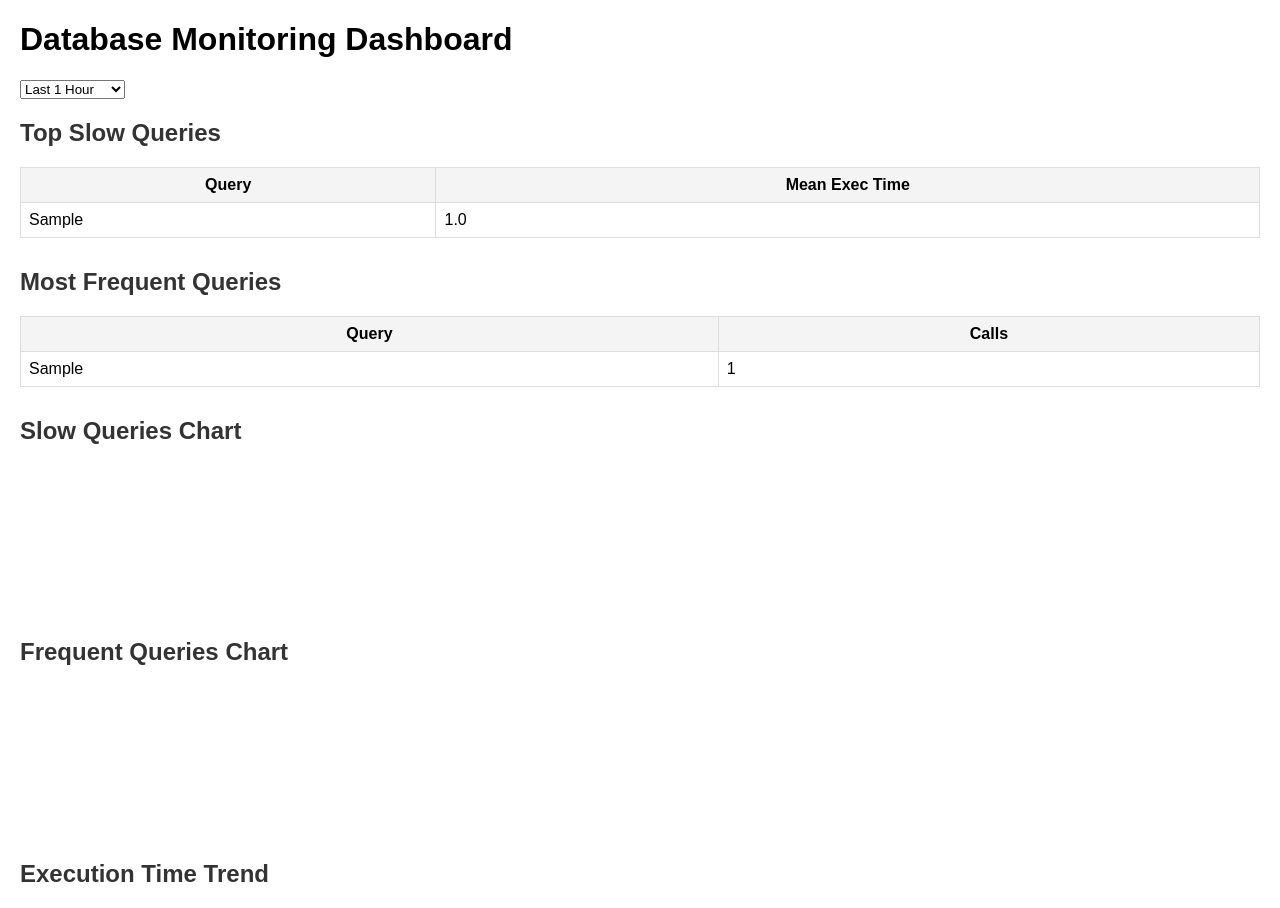
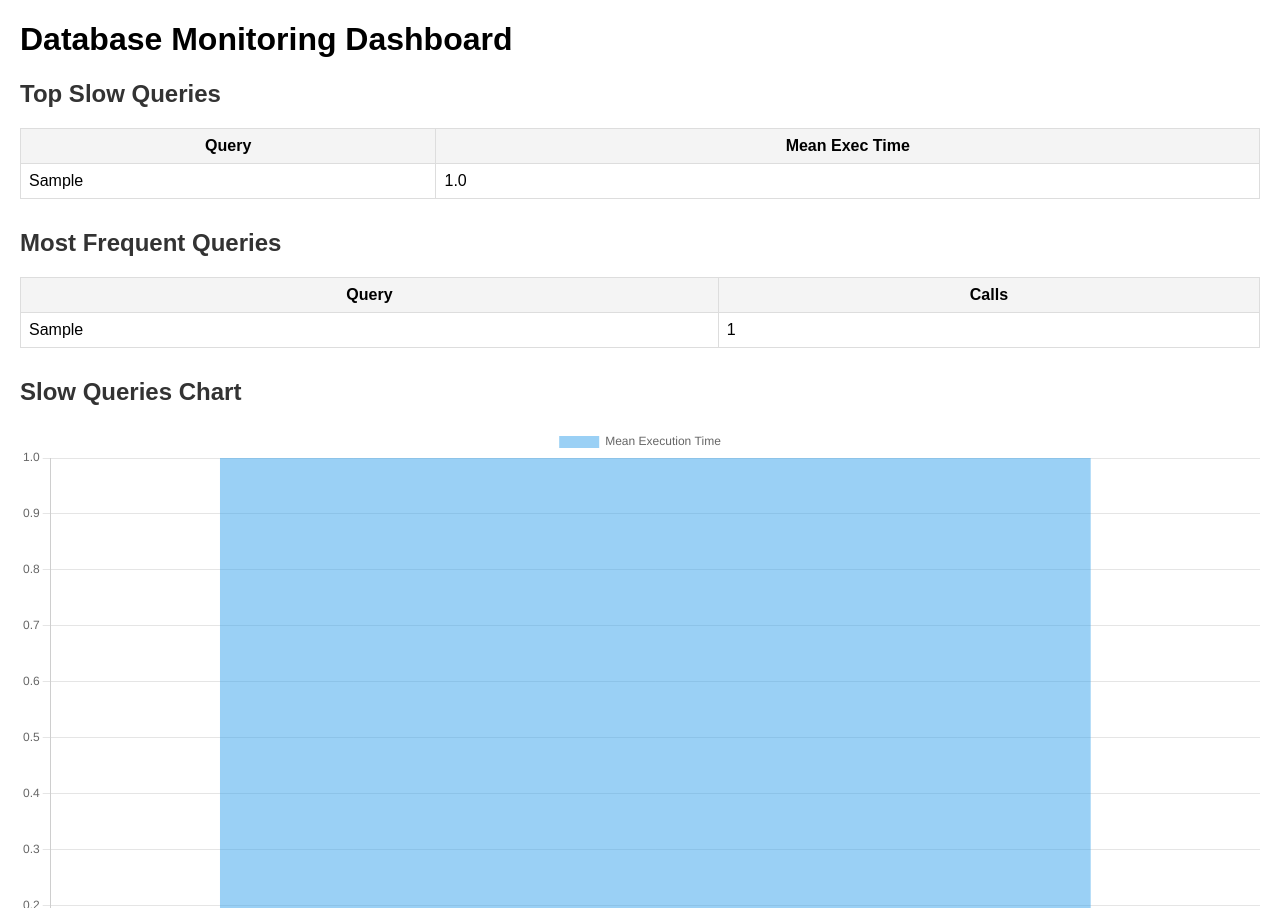
Before and after one commit to Zeno0/db-sentinel, a Django app: page /dashboard/ in a window 1280 px wide. Shown: the top 908 px of the page. Before the commit the page ends 882 px from the top, so only its background shows below. Run offline with Django 5.2, Linux system fonts and the light colour scheme; tables that the repository leaves empty hold one stand-in row (values such as "Sample post"); a map, chart or similar area stays blank.

Commit message:
did undo in html

```diff
--- a/db_sentinel/monitor/templates/monitor/dashboard.html
+++ b/db_sentinel/monitor/templates/monitor/dashboard.html
@@ -14,14 +14,6 @@
 <body>
 
 <h1>Database Monitoring Dashboard</h1>
-
-<form method="get">
-    <select name="range" onchange="this.form.submit()">
-        <option value="1h">Last 1 Hour</option>
-        <option value="24h">Last 24 Hours</option>
-        <option value="7d">Last 7 Days</option>
-    </select>
-</form>
 
 <h2>Top Slow Queries</h2>
 <table>
@@ -56,19 +48,12 @@
 <h2>Frequent Queries Chart</h2>
 <canvas id="freqChart"></canvas>
 
-<h2>Execution Time Trend</h2>
-<canvas id="trendChart"></canvas>
-
 <script>
 const slowLabels = {{ slow_labels|safe }};
 const slowData = {{ slow_values|safe }};
 
 const freqLabels = {{ freq_labels|safe }};
 const freqData = {{ freq_values|safe }};
-
-const timelabels = {{ time_labels|safe }};
-const timevalues = {{ time_values|safe }};
-
 
 // Slow Query Chart
 new Chart(document.getElementById('slowChart'), {
@@ -93,18 +78,6 @@ new Chart(document.getElementById('freqChart'), {
         }]
     }
 });
-
-new Chart(document.getElementById('trendChart'), {
-    type: 'line',
-    data: {
-        labels: timelabels,
-        datasets: [{
-            label: 'Execution Time',
-            data: timevalues
-        }]
-    }
-});
-
 </script>
 
 </body>
```
